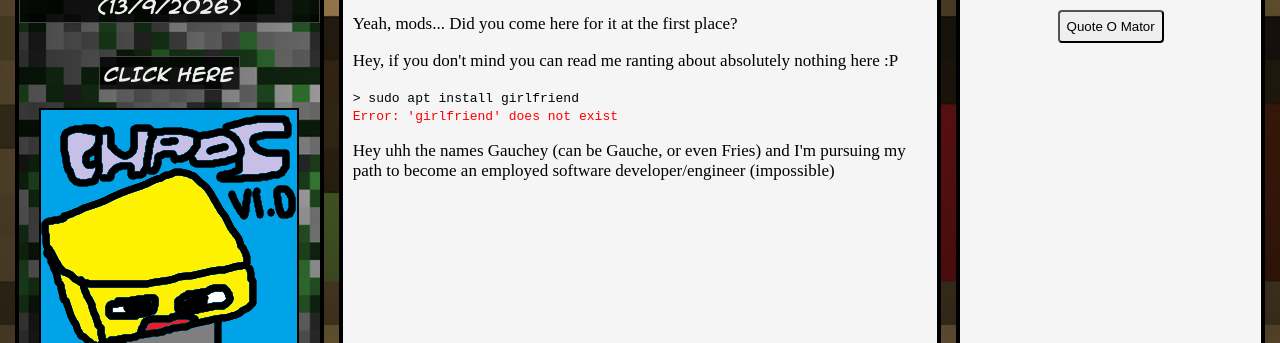
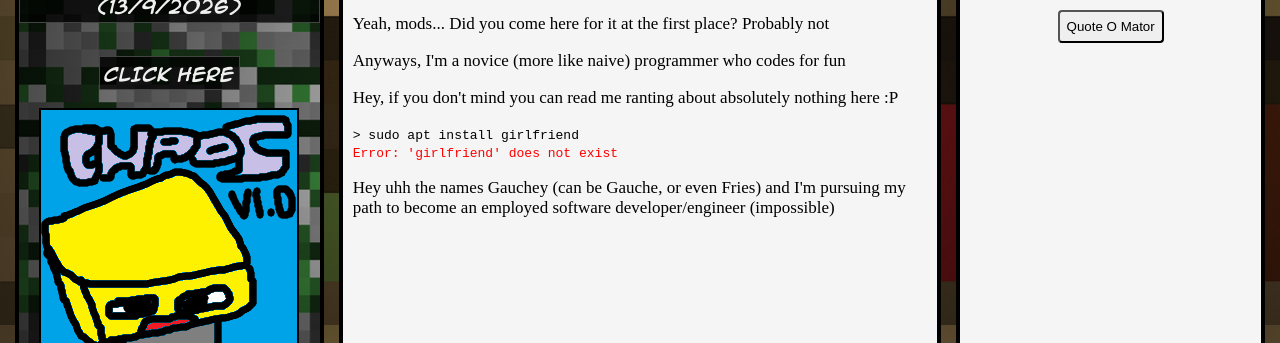
Before and after one commit to g4ucheyy/gaucheysblog, a plain HTML site: page index.html in a window 1280 px wide. Shown: the part 382-725 px from the top of the page. Drawn offline with Linux system fonts and the light colour scheme.

```diff
--- a/index.html
+++ b/index.html
@@ -42,7 +42,8 @@
         <h2>WELCOME :D</h2>
         <p>Welcome (again??) to my personal corner of the web! Check out the latest news from me (probably lol)</p>
         <p>I'm quite lazy but somehow managed to make this blog just for- what for? </p>
-        <p>Yeah, mods... Did you come here for it at the first place?</p>
+        <p>Yeah, mods... Did you come here for it at the first place? Probably not</p>
+        <p>Anyways, I'm a novice (more like naive) programmer who codes for fun</p>
         <p>Hey, if you don't mind you can read me ranting about absolutely nothing here :P</p>
         <code>> sudo apt install girlfriend</code><br>
         <code style="color: red;">Error: 'girlfriend' does not exist</code>
```
